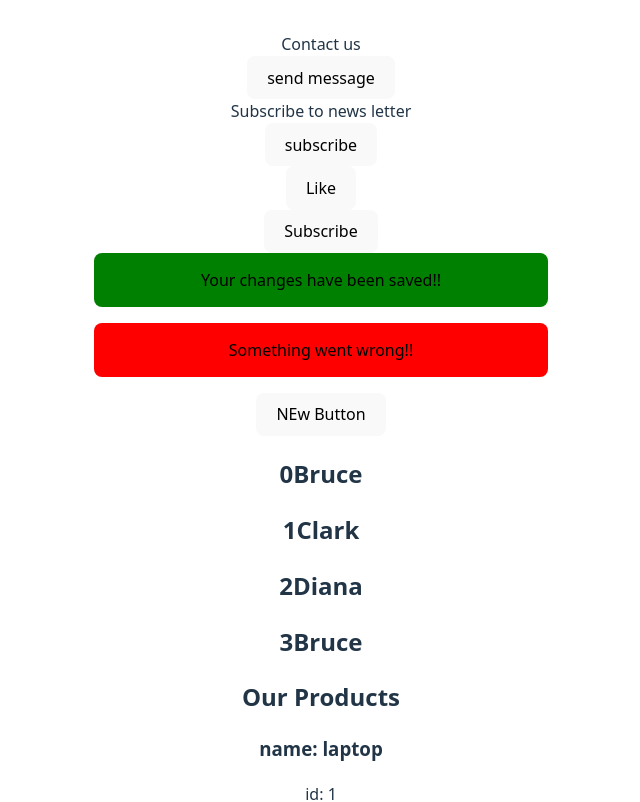
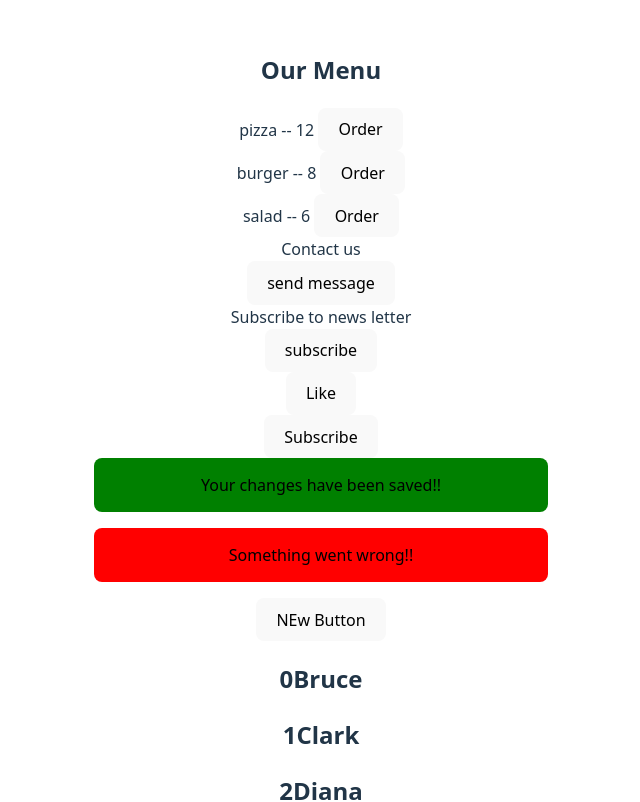
Before and after one commit to Aminmohammed1/learning-react, a React (Vite) app in the folder React/hello-world/: page / in a window 1280 px wide. Shown: the top 802 px of the page, without its empty margins (319-959 px from the left). Built offline with nearby package versions, Linux system fonts and the light colour scheme.

Commit message:
pass props from child to parent

```diff
--- a/React/hello-world/src/App.jsx
+++ b/React/hello-world/src/App.jsx
@@ -20,6 +20,7 @@ import { NewButton } from './NewButton'
 import { CustomButton } from './CustomButton'
 import { Contact } from './Contact'
 import { NewsLetter } from './NewsLetter'
+import { Menu } from './Menu'
 
 
 
@@ -27,6 +28,7 @@ function App() {
   const [count, setCount] = useState(0)
   return (
     <div>
+      <Menu />
       <Contact />
       <NewsLetter />
       <CustomButton text="Like"/>
--- /dev/null
+++ b/React/hello-world/src/Menu.jsx
@@ -0,0 +1,15 @@
+import { MenuItem } from "./MenuItem"
+
+export const Menu = () => {
+
+    const handleClick = (item, price) => {
+        alert(`you have ordered ${item} for ${price}`)
+    }
+
+    return <div>
+        <h2>Our Menu</h2>
+        <MenuItem name = "pizza" price = {12} onOrder = {handleClick}/>
+        <MenuItem name = "burger" price = {8} onOrder = {handleClick}/>
+        <MenuItem name = "salad" price = {6} onOrder = {handleClick}/>
+    </div>
+}
--- /dev/null
+++ b/React/hello-world/src/MenuItem.jsx
@@ -0,0 +1,9 @@
+export const MenuItem = ( { name, price, onOrder}) => {
+
+    return <div>
+
+        <span> { name } -- { price } </span>
+        <button onClick={() => onOrder(name, price)}> Order </button>
+
+    </div>
+}
```
